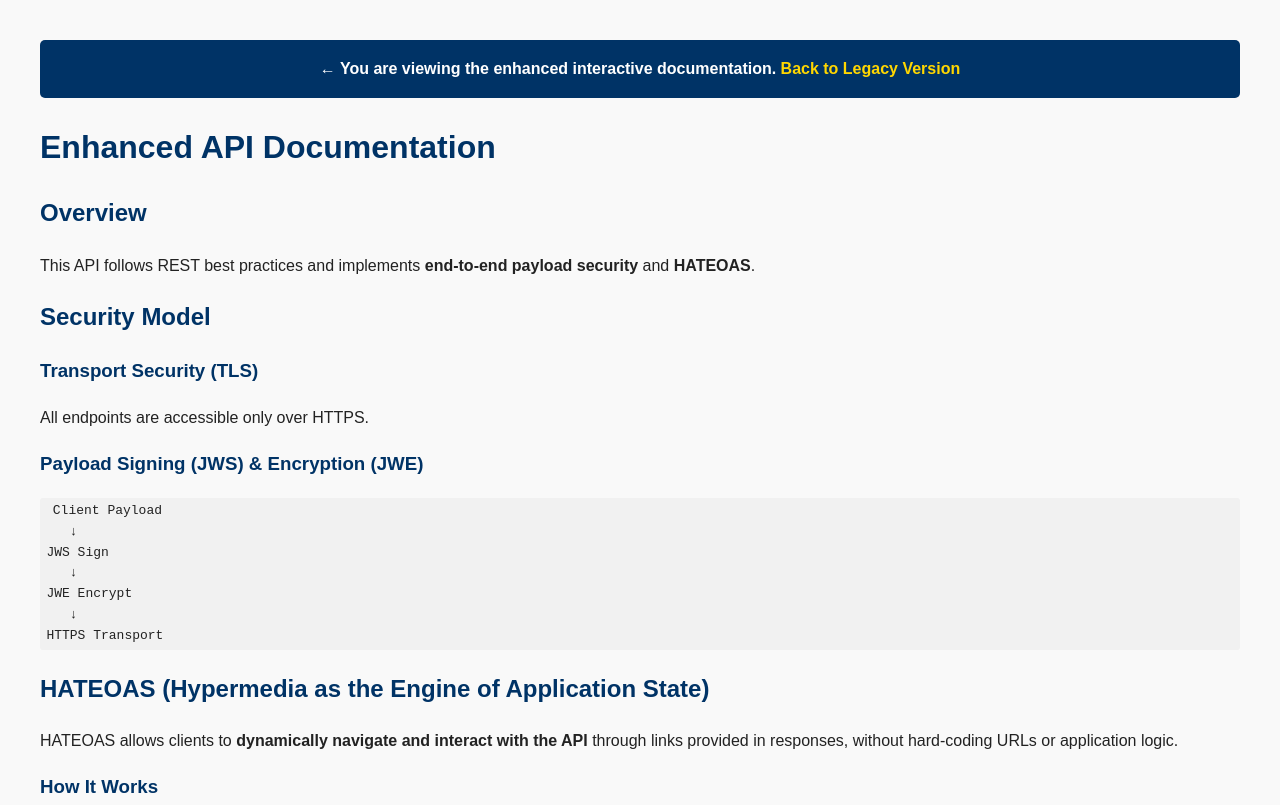
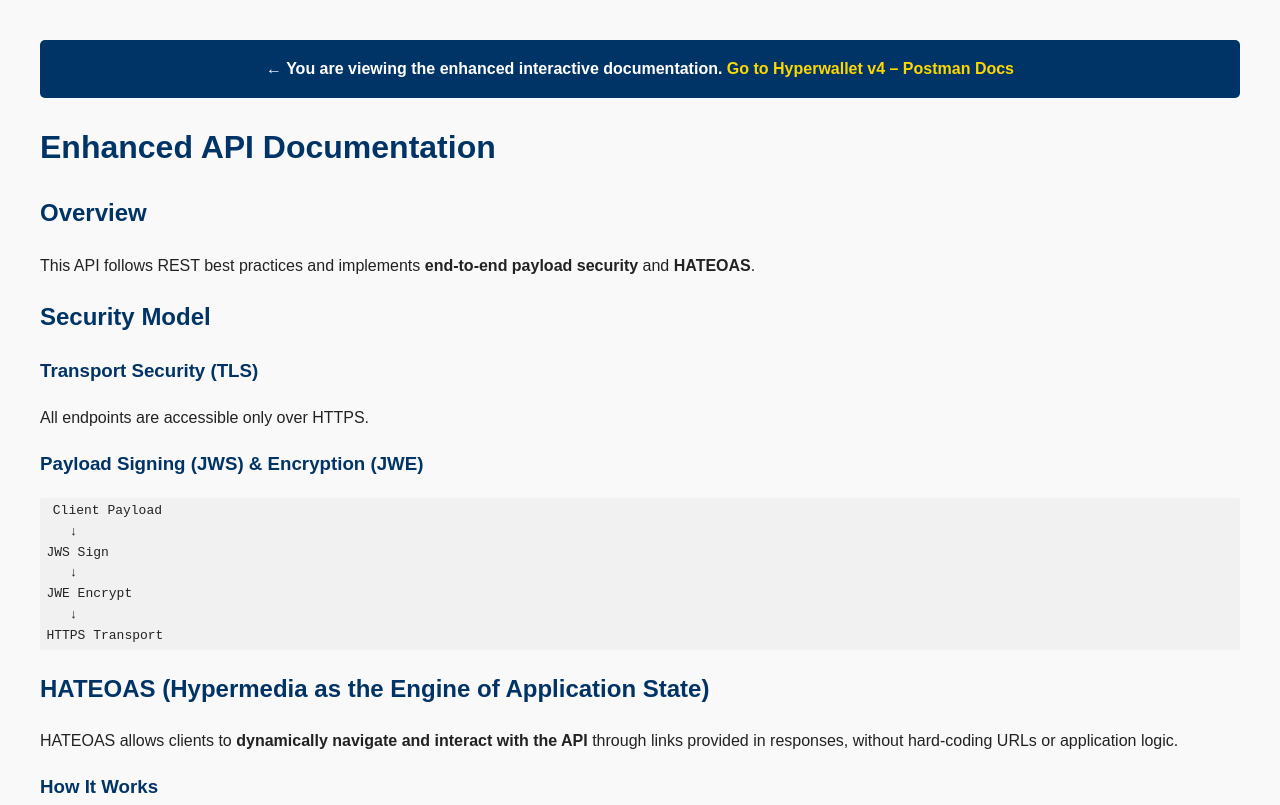
Before and after one commit to AbdulrahmanM-2/Abdulrahman, a plain HTML site: page enhanced/index.html in a window 1280 px wide. Shown: the top 805 px of the page. Drawn offline with nearby package versions, Linux system fonts and the light colour scheme.

Commit message:
Update index.html
Signed-off-by: Abdulrahman <30813584+AbdulrahmanM-2@users.noreply.github.com>

```diff
--- a/enhanced/index.html
+++ b/enhanced/index.html
@@ -22,7 +22,7 @@ body{font-family:Arial,sans-serif;background:#f9f9f9;color:#222;line-height:1.6;
 <!-- Back to Legacy Version Banner -->
 <div class="banner">
   ← You are viewing the enhanced interactive documentation.
-  <a href="../index.html">Back to Legacy Version</a>
+  <a href="../index.html">Go to Hyperwallet v4 – Postman Docs</a>
 </div>
 
 <h1>Enhanced API Documentation</h1>
```
